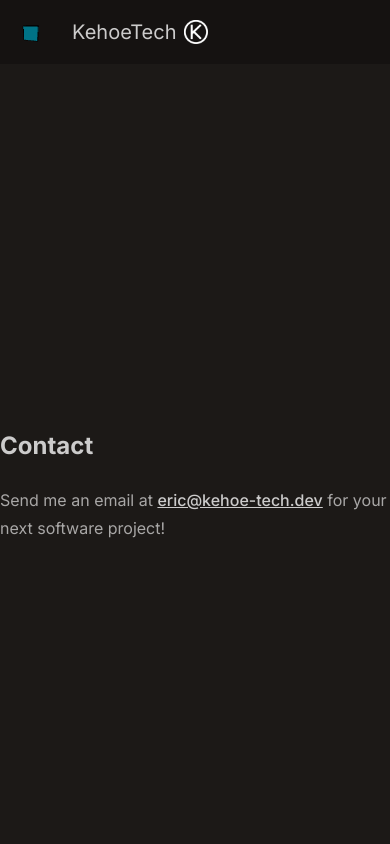
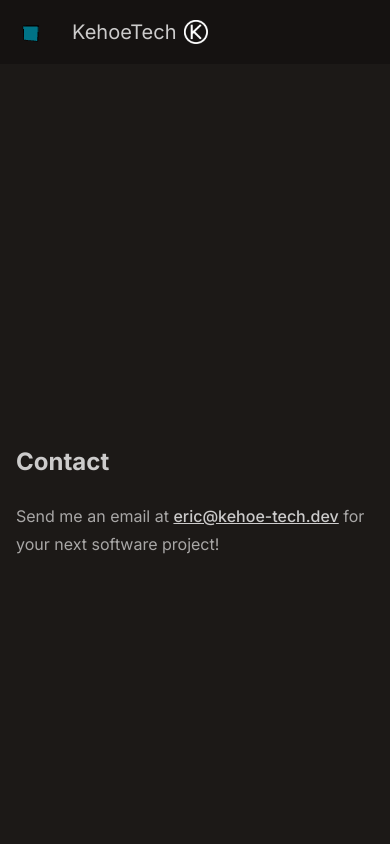
Before and after one commit to ekehoe32/portfolio, a Next.js app: page /contact in a window 390 px wide. Shown: the top 844 px of the page. Built offline with nearby package versions, Linux system fonts and the light colour scheme.

Commit message:
fix responsive layout in contact

```diff
--- a/app/contact/page.tsx
+++ b/app/contact/page.tsx
@@ -3,10 +3,10 @@ import Link from "next/link";
 export default function Page() {
   return (
     <main className="min-h-screen bg-base-100">
-      <div className="flex h-full items-center justify-center">
+      <div className="flex flex-col m-4 lg:flex-row-reverse items-center justify-center h-full">
         <article className="prose lg:prose-xl">
           <h2>Contact</h2>
-          <p>
+          <p className="break-words">
             Send me an email at{" "}
             <Link href="mailto:eric@kehoe-tech.dev?subject=App development for...">
               eric@kehoe-tech.dev
--- a/app/ui/footer.tsx
+++ b/app/ui/footer.tsx
@@ -35,8 +35,8 @@ export default function Footer() {
               <path d="M5 10C5 9.44772 5.44772 9 6 9H7C7.55228 9 8 9.44771 8 10V18C8 18.5523 7.55228 19 7 19H6C5.44772 19 5 18.5523 5 18V10Z" />
               <path d="M11 19H12C12.5523 19 13 18.5523 13 18V13.5C13 12 16 11 16 13V18.0004C16 18.5527 16.4477 19 17 19H18C18.5523 19 19 18.5523 19 18V12C19 10 17.5 9 15.5 9C13.5 9 13 10.5 13 10.5V10C13 9.44771 12.5523 9 12 9H11C10.4477 9 10 9.44772 10 10V18C10 18.5523 10.4477 19 11 19Z" />
               <path
-                fill-rule="evenodd"
-                clip-rule="evenodd"
+                fillRule="evenodd"
+                clipRule="evenodd"
                 d="M20 1C21.6569 1 23 2.34315 23 4V20C23 21.6569 21.6569 23 20 23H4C2.34315 23 1 21.6569 1 20V4C1 2.34315 2.34315 1 4 1H20ZM20 3C20.5523 3 21 3.44772 21 4V20C21 20.5523 20.5523 21 20 21H4C3.44772 21 3 20.5523 3 20V4C3 3.44772 3.44772 3 4 3H20Z"
               />
             </svg>
```
